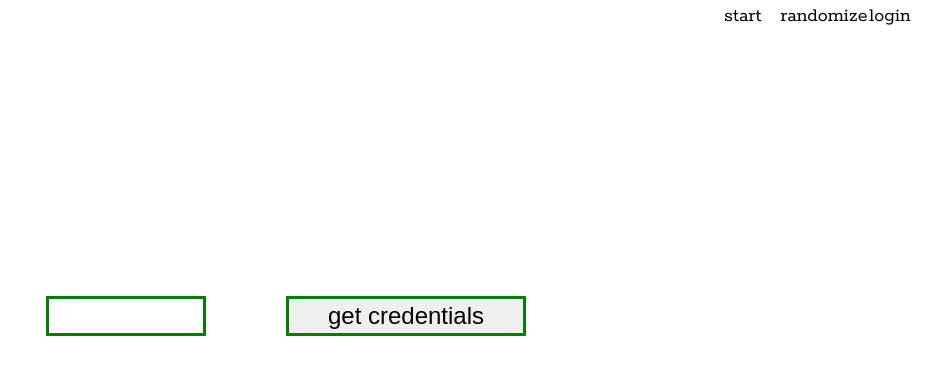
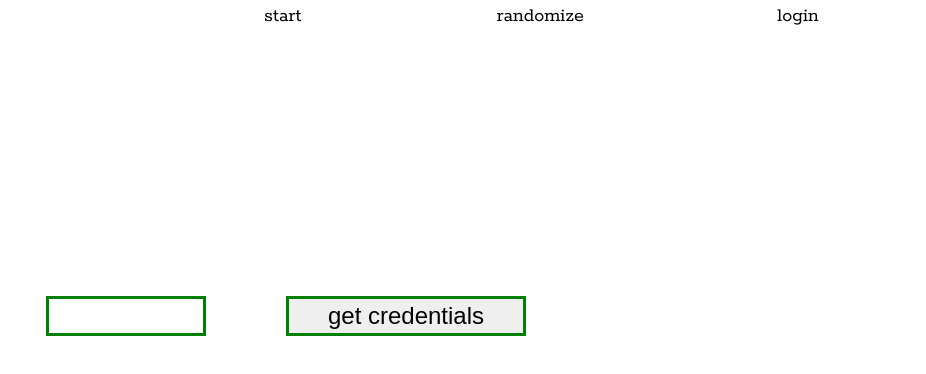
Before and after one commit to dotkalm/timer-and-name-randomizer, a Next.js app: page / in a window 1280 px wide. Shown: the top 374 px of the page, without its empty margins (354-1280 px from the left). Built offline with nearby package versions, Linux system fonts and the light colour scheme.

Commit message:
log in with password to retrieve token

```diff
--- a/components/Header.js
+++ b/components/Header.js
@@ -1,12 +1,16 @@
-export default function Header(){
+export default function Header({loggedIn}){
 	const ui = ['start', 'randomize', 'login'].map((e, index) => {
+		let label = e
+		if(e === 'login' && loggedIn){
+			label = 'logout'
+		}
 		return(
 			<div
 				className="header-nav"
-				id={e}
+				id={label}
 				key={index}
 				onClick={() => console.log(e)}
-			>{e}</div>
+			>{label}</div>
 		)
 	})
 	return(
--- a/pages/index.tsx
+++ b/pages/index.tsx
@@ -14,6 +14,8 @@ export default function Home(): NextPage{
 	const [ paused, setPaused ] = useState(true)
 	const [ reset, setReset ] = useState(false)
 	const [ focused, setFocused ] = useState(false)
+	const [ loggedIn, setLoggedIn ] = useState(false)
+	const [ token, setToken ] = useState('')
 
 	useEffect(() => {
 		const keyPressHandler = ({key, code}): void => {
@@ -35,8 +37,14 @@ export default function Home(): NextPage{
 		}
 	}, [ paused, reset, focused ])
 	useEffect(() => {
-		checkLogged()
-	}, [])
+		if(loggedIn === false && token !== null){
+			const hasCreds = checkLogged()
+			setToken(hasCreds)
+			if(hasCreds){
+				setLoggedIn(true)
+			}
+		}
+	}, [ token, loggedIn ])
 	const formHandler = ({target: {value, ...t},...e}) => {
 		setFormInput(value)
 	}
@@ -47,13 +55,19 @@ export default function Home(): NextPage{
 		getCredentials(formInput)
 			.then(o => {
 				console.log(o)
+				if(o instanceof Error){
+					setLoggedIn(false)
+				}else{
+					setLoggedIn(false)
+				}
 			})
 	}
 
   return (
 		<main>
-			<Header/>
+			<Header loggedIn={loggedIn}/>
 			<Timer paused={paused} reset={reset} setReset={setReset}/>
+			{!loggedIn &&
 			<Login
 				blurHandler={blurHandler}
 				focusHandler={focusHandler}
@@ -61,9 +75,8 @@ export default function Home(): NextPage{
 				formInput={formInput}
 				clickHandler={clickHandler}
 				hidden={hidden}
-			/>
-			<Randomizer
-			/>
+			/>}
+			<Randomizer/>
 		</main>
   )
 }
--- a/styles/globals.css
+++ b/styles/globals.css
@@ -58,9 +58,10 @@ a {
 }
 header{
 	display: grid;
-	grid-template-columns: repeat(3,9vmin);
+	grid-template-columns: repeat(3,20%);
 	gap: .2vmin;
 	justify-content: end;
+	justify-items: center;
 	margin-top: 5px;
 }
 .header-nav{
--- a/utils/checkLogged.ts
+++ b/utils/checkLogged.ts
@@ -1,6 +1,5 @@
 import { get } from './localStorage'
 
 export default function checkLogged(){
-	const creds = get('credentials')
-	console.log(creds)
+	return get('credentials')
 }
--- a/utils/getCredentials.ts
+++ b/utils/getCredentials.ts
@@ -20,7 +20,7 @@ export default async function getCredentials(password){
 		}else{
 			throw new Error('no creds')
 		}
-		return 'ok'
+		return response.data
 	}catch(err){
 		return err
 	}
```
